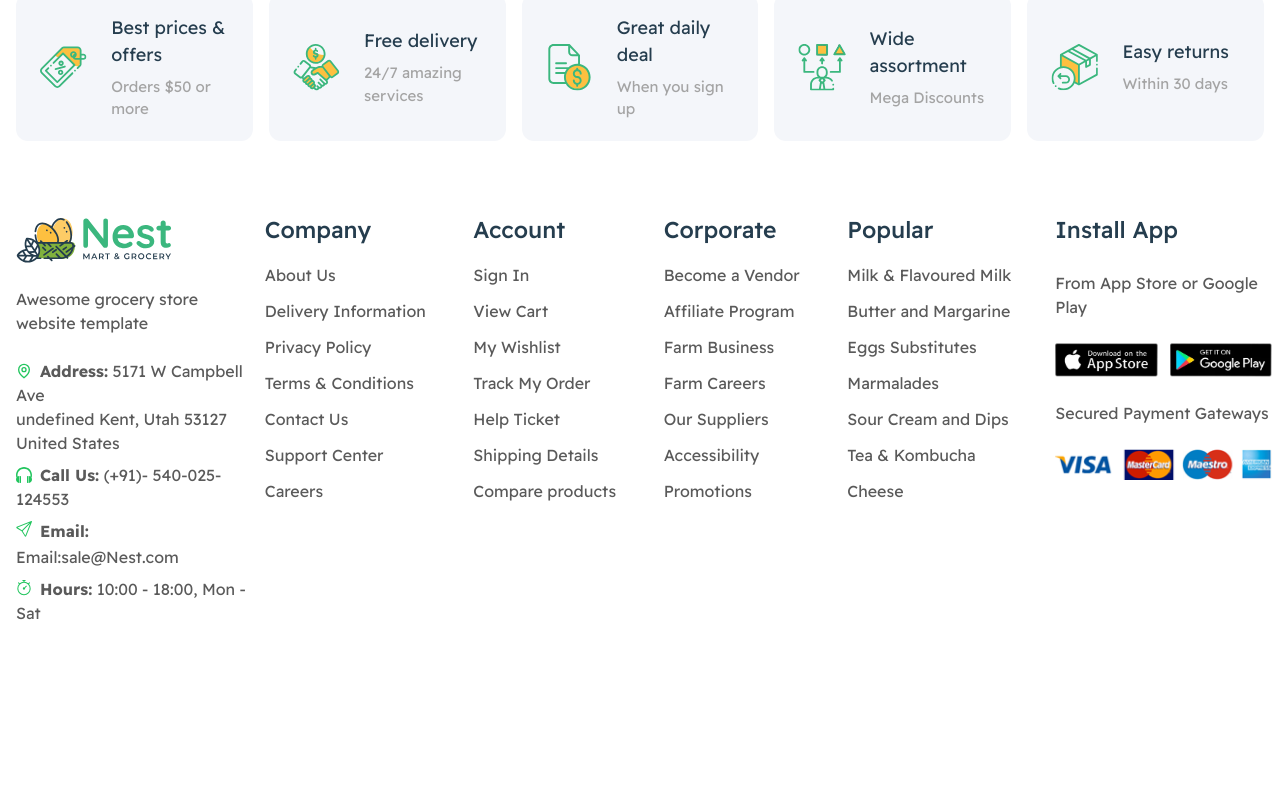
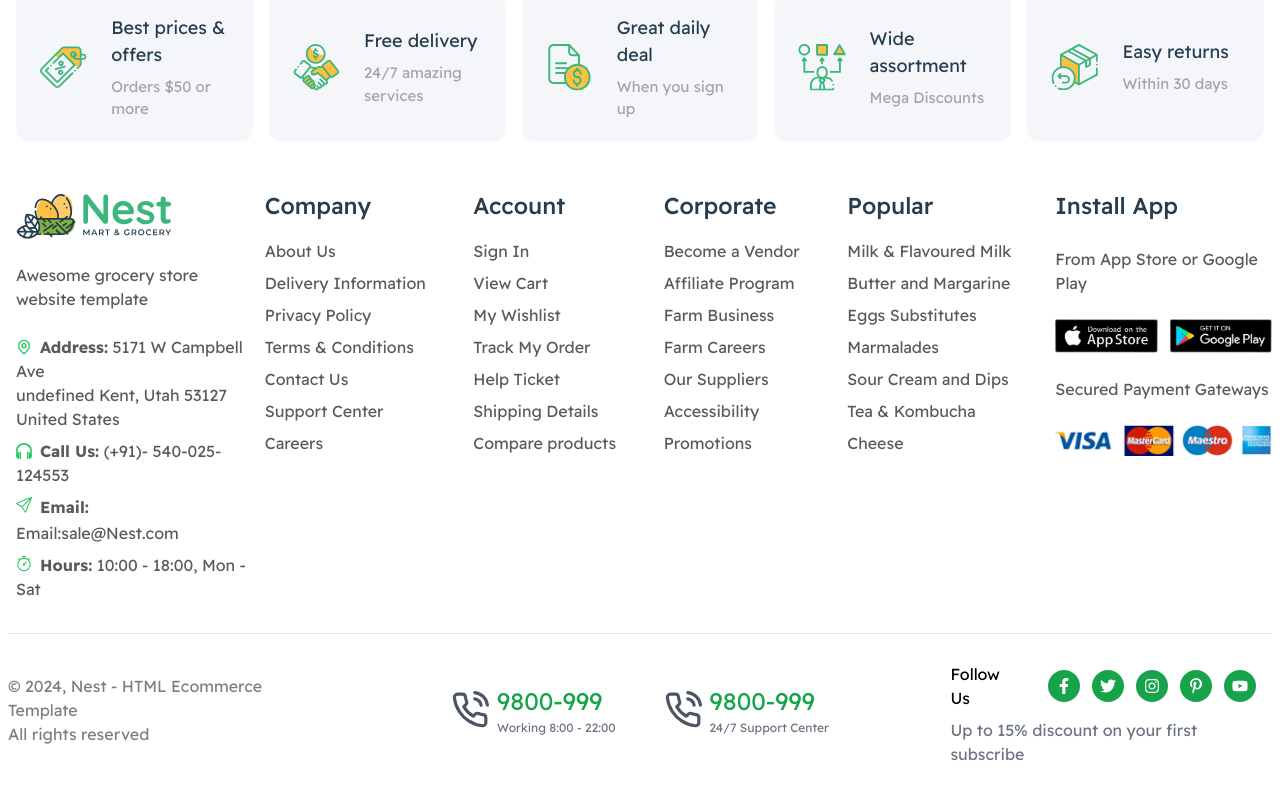
Before and after one commit to Sharanspujari/shopnowecommers, a React (Create React App) app: page / in a window 1280 px wide. Shown: the part 3823-4623 px from the top of the page. Built offline with nearby package versions, Linux system fonts and the light colour scheme; no server answers.

Commit message:
last footer section completed

```diff
--- a/src/components/Footer.jsx
+++ b/src/components/Footer.jsx
@@ -8,11 +8,19 @@ import { GoStopwatch } from "react-icons/go";
 import AppStore from "../assets/app-store.jpg";
 import PlayStore from "../assets/google-play.jpg";
 import PaymentIcon from "../assets/payment-method.png";
+import { FiPhoneCall } from "react-icons/fi";
+import {
+  FaFacebookF,
+  FaTwitter,
+  FaInstagram,
+  FaPinterestP,
+  FaYoutube,
+} from "react-icons/fa";
 const Footer = () => {
   return (
-    <footer className="w-full h-auto py-12 px-2">
+    <footer className="w-full h-auto mt-6 mb-4 px-2">
       <div className="container mx-auto">
-        <div className="flex  justify-between">
+        <div className="flex  justify-between ">
           <div className="w-[20%] ">
             <Link to="/">
               <img src={logo} alt="logo" />
@@ -185,6 +193,67 @@ const Footer = () => {
             </div>
           </div>
         </div>
+        <hr className="mt-6" />
+
+        <div className=" flex items-center mt-5 ">
+          <div className="w-[30%]   ">
+            <p className="text-[#7E7E7E]">
+              © 2024, Nest - HTML Ecommerce Template <br /> All rights reserved
+            </p>
+          </div>
+
+          <div className="flex items-center justify-center  w-[40%] ml-24">
+            <div className="flex  items-center mr-12">
+              <span>
+                <FiPhoneCall className="text-[38px] text-gray-600" />
+              </span>
+              <div className="ml-2 ">
+                <h3 className="text-green-600 text-[24px]">9800-999</h3>
+                <p className="mb-0 text-[12px] text-gray-500">
+                  Working 8:00 - 22:00
+                </p>
+              </div>
+            </div>
+
+            <div className="flex  items-center">
+              <span>
+                <FiPhoneCall className="text-[38px] text-gray-600" />
+              </span>
+              <div className="ml-2  ">
+                <h3 className="text-green-600 text-[24px]">9800-999</h3>
+                <p className="mb-0 text-[12px] text-gray-500">
+                  24/7 Support Center
+                </p>
+              </div>
+            </div>
+          </div>
+
+          <div className="w-[30%] flex flex-col items-end ml-24 ">
+            <div className="flex items-center ">
+              <h3>Follow Us</h3>
+              <div className="flex p-4 ">
+                <div className="socilaIconsWrapper">
+                  <FaFacebookF />
+                </div>
+                <div className="socilaIconsWrapper">
+                  <FaTwitter />
+                </div>
+                <div className="socilaIconsWrapper">
+                  <FaInstagram />
+                </div>
+                <div className="socilaIconsWrapper">
+                  <FaPinterestP />
+                </div>
+                <div className="socilaIconsWrapper">
+                  <FaYoutube />
+                </div>
+              </div>
+            </div>
+            <p className="text-gray-500">
+              Up to 15% discount on your first subscribe
+            </p>
+          </div>
+        </div>
       </div>
     </footer>
   );
--- a/src/index.css
+++ b/src/index.css
@@ -59,6 +59,9 @@
     @apply text-[#5a5a5a] ml-2;
   }
   .foorterPageLinks {
-    @apply mb-3 hover:text-green-600 relative transform duration-300 ease-in-out hover:translate-x-2;
+    @apply mb-2 hover:text-green-600 relative transform duration-300 ease-in-out hover:translate-x-2;
+  }
+  .socilaIconsWrapper{
+    @apply w-8 h-8 flex items-center justify-center ml-3 rounded-2xl bg-green-600 text-white text-center
   }
 }
```
Also changed, not shown: src/pages/Home.jsx (+0 -8 lines).
